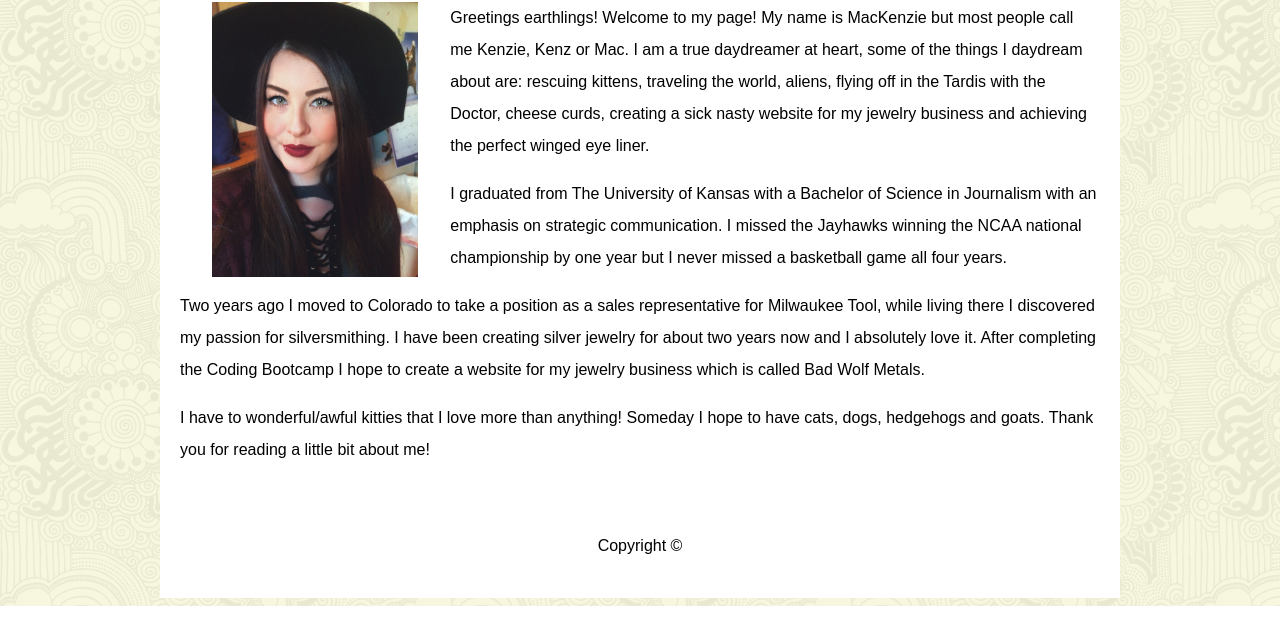
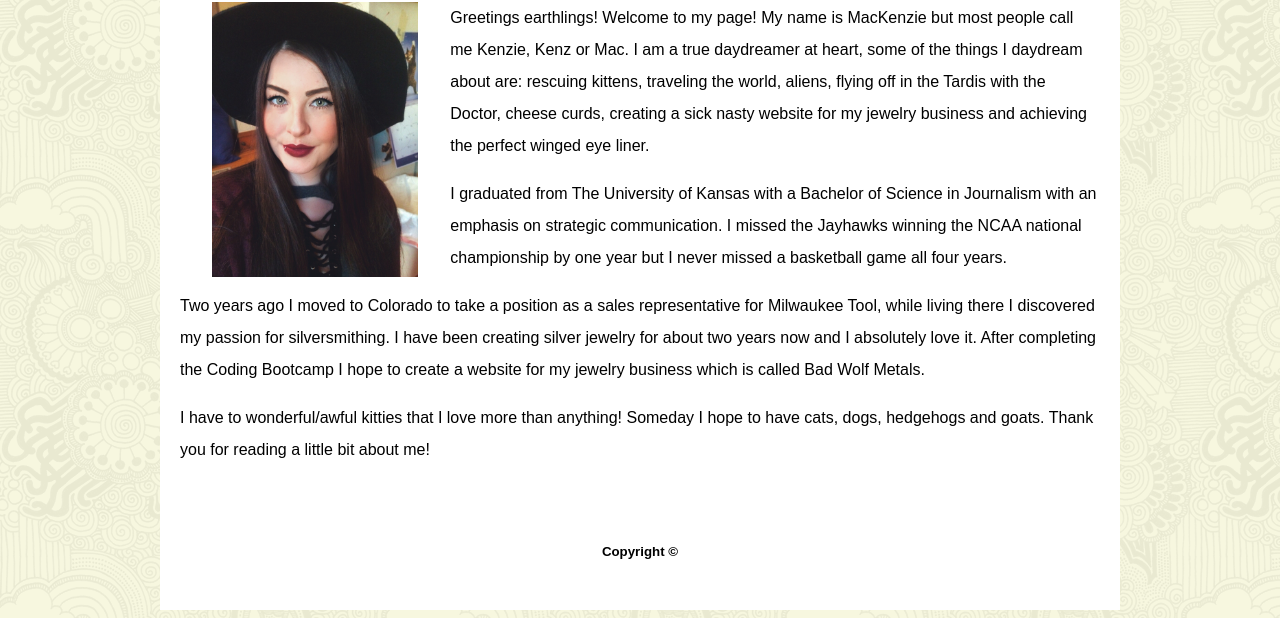
Before and after one commit to KenzieAnnC/Basic-Portfolio, a plain HTML site: page index.html in a window 1280 px wide. Shown: the part 244-862 px from the top of the page. Drawn offline with Linux system fonts and the light colour scheme.

Commit message:
makes safety commit

```diff
--- a/assets/css/style.css
+++ b/assets/css/style.css
@@ -25,6 +25,7 @@ header {
     font-family: Georgia, 'Times New Roman', Times, serif;
     padding: 5px;
     margin-left: 270px;
+
 
 }
 
@@ -76,9 +77,6 @@ section {
 
 }
 
-footer {
-    text-align: center;
-}
 
 #aboutme {
     color: #4aaaa5;
@@ -94,3 +92,9 @@ p {
     width: 960px;
     margin: auto;
 }
+
+footer {
+    display: block;
+    font-family: Arial, Helvetica, sans-serif;
+    text-align: center;
+}
--- a/index.html
+++ b/index.html
@@ -28,7 +28,6 @@
                 </section>
 
                 <div class="headercontent">
-
                 <section id="about">
                     <h5>About</h5>
                 </section>
@@ -85,10 +84,14 @@
     <br>
 
     <footer>
-        <div class="footer">
-            <p>Copyright ©</p>
+        <div class="clearfix">
+            <h5>
+                Copyright ©
+            </h5>
         </div>
     </footer>
 
+
+
 </body>
 </html>
```
